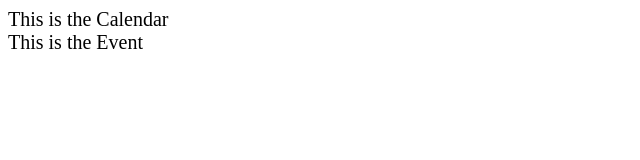
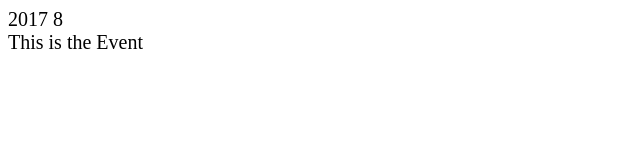
Before and after one commit to jayceeyili/FEP, a React (Create React App) app in the folder react/events_calendar/: page / in a window 1280 px wide. Shown: the top 160 px of the page, without its empty margins (0-640 px from the left). Built offline with nearby package versions, Linux system fonts and the light colour scheme.

Commit message:
change Calendar to Classical component

```diff
--- a/react/events_calendar/src/components/Calendar.jsx
+++ b/react/events_calendar/src/components/Calendar.jsx
@@ -1,12 +1,29 @@
-import React from 'react';
+import React, { Component } from 'react';
 
-const Calendar = props => {
+// const Calendar = props => {
+//
+//   return (
+//     <div>
+//       This is the Calendar
+//     </div>
+//   )
+// };
+//
+// export default Calendar;
+export default class Calendar extends Component {
+  constructor(props) {
+    super(props);
+    const date = new Date();
 
-  return (
-    <div>
-      This is the Calendar
-    </div>
-  )
-};
+    this.state = {
+      year: date.getFullYear(),
+      month: date.getMonth()
+    }
+  }
 
-export default Calendar;
+  render() {
+    return (
+      <div>{ this.state.year + ' ' + this.state.month }</div>
+    )
+  }
+}
```
